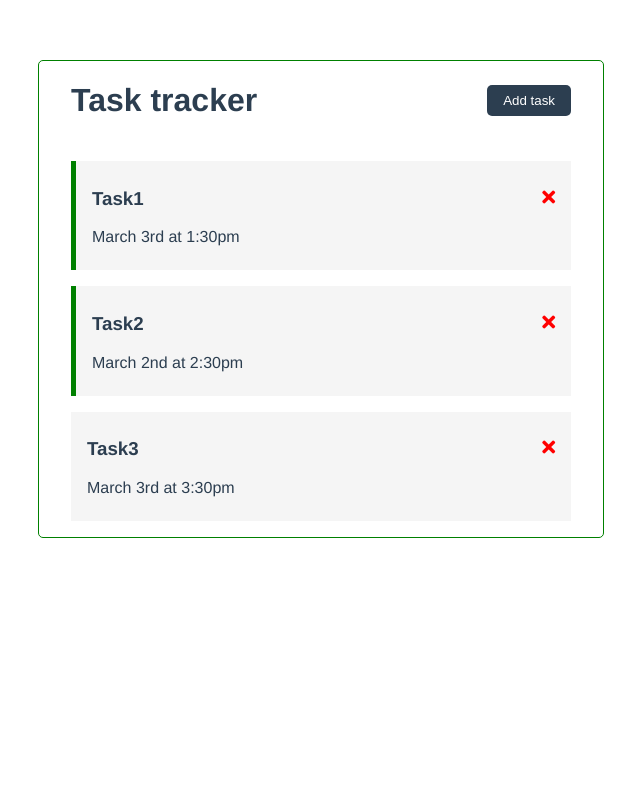
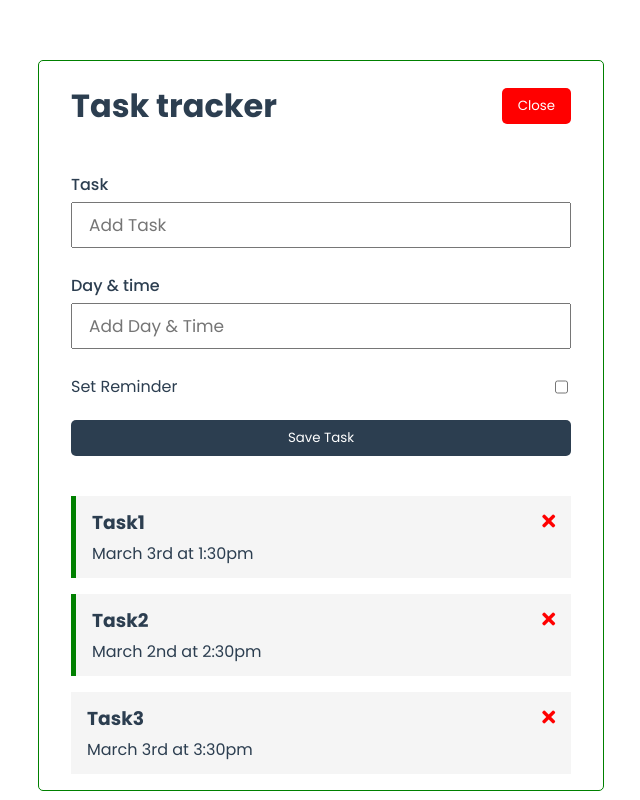
Before and after one commit to ZaydImr/VueJs-Task-Tracker, a Vue app: page / in a window 1280 px wide. Both pictures are taken after a click on the button "Add task". Shown: the whole page, without its empty margins (319-959 px from the left). Built offline with nearby package versions, Linux system fonts and the light colour scheme.

Commit message:
Adding task form and some styling

```diff
--- a/public/index.html
+++ b/public/index.html
@@ -6,6 +6,9 @@
     <meta name="viewport" content="width=device-width,initial-scale=1.0">
     <link rel="icon" href="<%= BASE_URL %>favicon.ico">
     <link rel="stylesheet" href="https://pro.fontawesome.com/releases/v5.10.0/css/all.css" integrity="sha384-AYmEC3Yw5cVb3ZcuHtOA93w35dYTsvhLPVnYs9eStHfGJvOvKxVfELGroGkvsg+p" crossorigin="anonymous"/>
+    <link rel="preconnect" href="https://fonts.googleapis.com">
+  <link rel="preconnect" href="https://fonts.gstatic.com" crossorigin>
+  <link href="https://fonts.googleapis.com/css2?family=Poppins:wght@200;300;400;500;600;700;800&display=swap" rel="stylesheet">
     <title><%= htmlWebpackPlugin.options.title %></title>
   </head>
   <body>
--- a/src/App.vue
+++ b/src/App.vue
@@ -1,27 +1,37 @@
 <template>
   <div class="container">
-    <Header title="Task tracker" />
+    <Header  @toggle-add-task="this.showAddTask = !this.showAddTask" title="Task tracker" :showAddTask="showAddTask" />
+    <div v-show="showAddTask">
+      <AddTask @add-task="addTask"/>
+    </div>
     <Tasks @toggle-reminder="toggleReminder" @delete-task="deleteTask" :tasks="tasks" />
   </div>
 </template>
 
 <script>
 import Header from "./components/Header.vue";
-import Tasks from './components/Tasks.vue'
+import Tasks from './components/Tasks.vue';
+import AddTask from './components/AddTask.vue'
 
 export default {
   name: 'App',
   components: {
     Header,
-    Tasks
+    Tasks,
+    AddTask
   },
   data(){
     return{
-      tasks:[]
+      tasks:[],
+      showAddTask : false
     }
   },
   methods:{
-    deleteTask(id){
+      addTask(task){
+        this.showAddTask = false;
+          this.tasks = [...this.tasks,task];
+      },
+      deleteTask(id){
       if(confirm('Are you sure ?')) this.tasks = this.tasks.filter(task=>task.id !== id);
       },
       toggleReminder(id){
@@ -55,10 +65,8 @@
 </script>
 
 <style>
+*{font-family: 'poppins';}
 #app {
-  font-family: Avenir, Helvetica, Arial, sans-serif;
-  -webkit-font-smoothing: antialiased;
-  -moz-osx-font-smoothing: grayscale;
   text-align: center;
   color: #2c3e50;
   margin-top: 60px;
--- /dev/null
+++ b/src/components/AddTask.vue
@@ -0,0 +1,79 @@
+<template>
+    <form @submit="onSubmit" class="add-form">
+        <div class="form-control">
+            <label for="text">Task</label>
+            <input type="text" v-model="text" name="text" placeholder="Add Task">
+        </div>
+        <div class="form-control">
+            <label for="day">Day & time</label>
+            <input type="text" v-model="day" name="day" placeholder="Add Day & Time">
+        </div>
+        <div class="form-control-check">
+            <label for="reminder">Set Reminder</label>
+            <input type="checkbox" v-model="reminder" name="reminder">
+        </div>
+        <input type="submit" value="Save Task" class="btn btn-clock"/>
+    </form>
+</template>
+
+<script>
+export default {
+    name:'AddTask',
+    data(){
+        return{
+            text: '',
+            day: '',
+            reminder: false
+        }
+    },
+    methods:{
+        onSubmit(e){
+            e.preventDefault();
+            if(!this.text) { alert('Please add a task'); return;}
+
+            const newTask =
+            {
+                id : Math.floor(Math.random() * 100000),
+                text : this.text,
+                day : this.day,
+                reminder : this.reminder
+            };
+
+            this.$emit('add-task',newTask);
+
+            this.text = '';
+            this.day = '';
+            this.reminder = false;
+        }
+    }
+
+}
+</script>
+
+<style scoped>
+.add-form{
+    margin-bottom: 40px;
+    }
+    .form-control{
+        margin: 20px 0;
+    }
+    .form-control-check{
+        display: flex;
+        align-items: center;
+        justify-content: space-between;
+        margin: 20px 0;
+    }
+    .form-control-check input{height: 20px;}
+    .form-control label{
+        display: block;
+        font-weight: 500;
+        text-align: start;
+    }
+     .form-control input{
+        width: calc(100% - 2.25rem);
+        margin: 5px 0;
+        font-size: 17px;
+        padding: .5rem 1rem;
+    }
+    input[type=submit]{width: 100%;}
+</style>
--- a/src/components/Button.vue
+++ b/src/components/Button.vue
@@ -8,6 +8,6 @@
     props:{
         text:String,
         color: String
-    },
+    }
 }
 </script>
--- a/src/components/Header.vue
+++ b/src/components/Header.vue
@@ -1,7 +1,7 @@
 <template>
     <header>
         <h1>{{title}}</h1>
-        <Button @click="handleClick()" text="Add task"/>
+        <Button  @click="$emit('toggle-add-task')" :text="showAddTask ? 'Close' : 'Add task'" :color="showAddTask ? 'red' : ''"/>
     </header>
 </template>
 
@@ -12,14 +12,10 @@
         name: 'Header',
         props:  {
             title: { type:String, default: 'Welcome mf'},
+            showAddTask : Boolean
         },
         components: {
             Button
-        },
-        methods:{
-            handleClick(){
-                console.log('clikc');
-            }
         }
     }
 </script>
--- a/src/components/Task.vue
+++ b/src/components/Task.vue
@@ -26,6 +26,7 @@
     margin: 1rem auto;
     padding: .5rem 1rem;
 }
+.task *{margin: .25rem 0;}
 .task.reminder{
     border-left: 5px solid green;
 }
```
